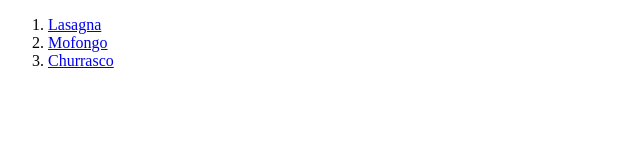
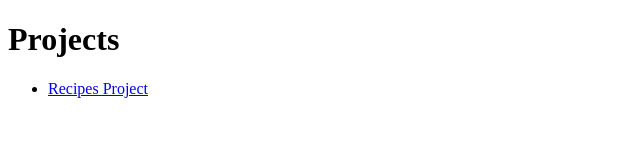
Before and after one commit to Dandingo1/OdinProject, a plain HTML site: page index.html in a window 1280 px wide. Shown: the whole page, without its empty margins (0-640 px from the left). Drawn offline with Linux system fonts and the light colour scheme.

Commit message:
Added a new html file and renamed another

```diff
--- a/index.html
+++ b/index.html
@@ -4,19 +4,14 @@
         <meta charset="UTF-8" />
         <meta http-equiv="X-UA-Compatible" content="IE=edge" />
         <meta name="viewport" content="width=device-width, initial-scale=1.0" />
-        <title>Odin Recipes</title>
+        <title>Home Page</title>
     </head>
     <body>
-        <ol>
+        <h1>Projects</h1>
+        <ul>
             <li>
-                <a href="./odin-recipes/recipes/lasagna.html"> Lasagna </a>
+                <a href="./odin-recipes/recipes.html"> Recipes Project </a>
             </li>
-            <li>
-                <a href="./odin-recipes/recipes/mofongo.html"> Mofongo </a>
-            </li>
-            <li>
-                <a href="./odin-recipes/recipes/churrasco.html"> Churrasco </a>
-            </li>
-        </ol>
+        </ul>
     </body>
 </html>
```
Also changed, not shown: odin-recipes/recipes.html (added, +22 -0 lines).
